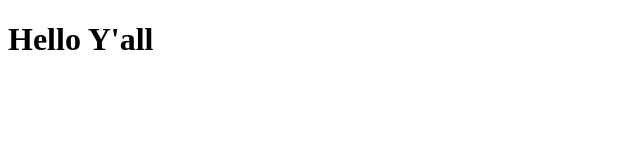
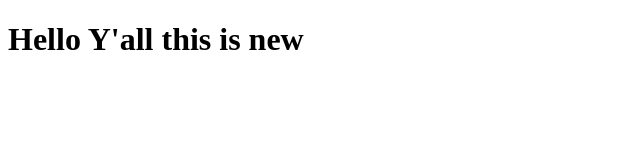
Before and after one commit to bahrahusam/new-repo, a plain HTML site: page index.html in a window 1280 px wide. Shown: the whole page, without its empty margins (0-640 px from the left). Drawn offline with Linux system fonts and the light colour scheme.

Commit message:
New HTML

```diff
--- a/index.html
+++ b/index.html
@@ -2,6 +2,6 @@
 <html lang="eng">
   <head> </head>
   <body>
-    <h1>Hello Y'all</h1>
+    <h1>Hello Y'all this is new</h1>
   </body>
 </html>
```
